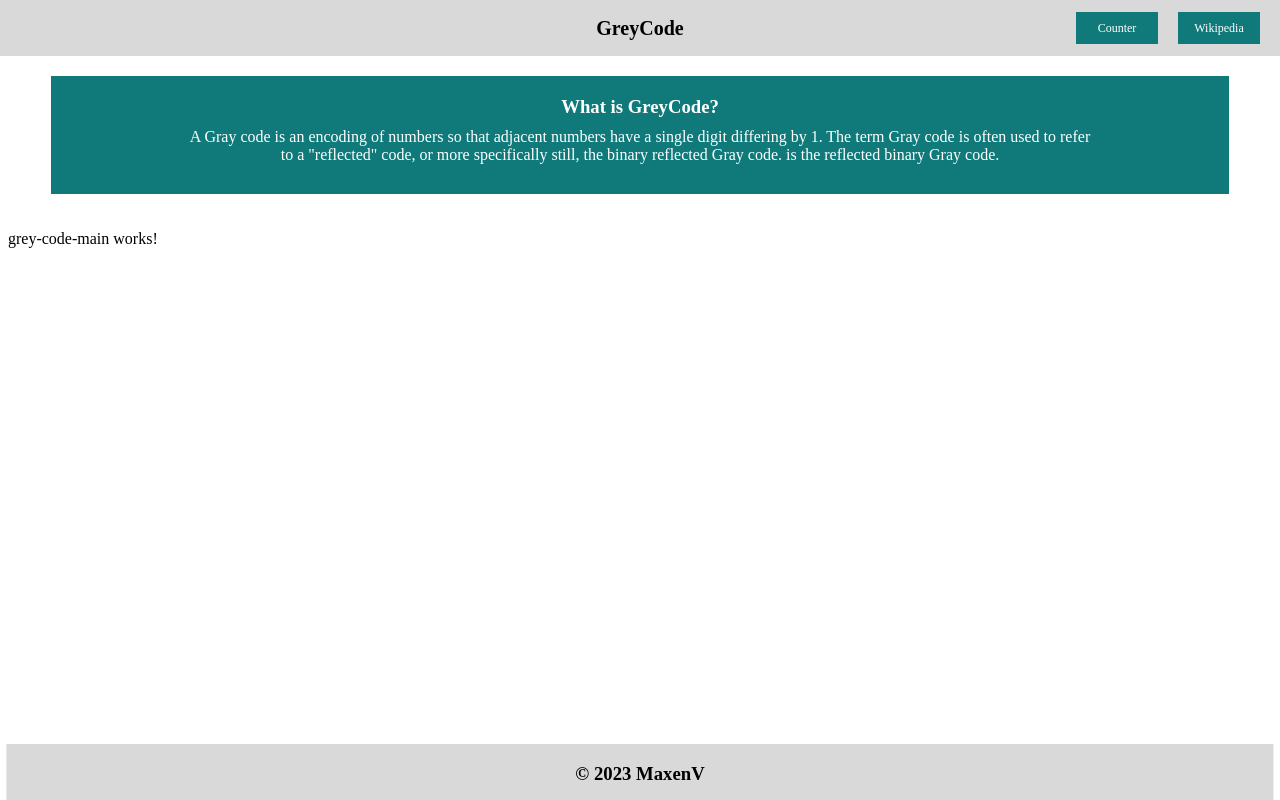
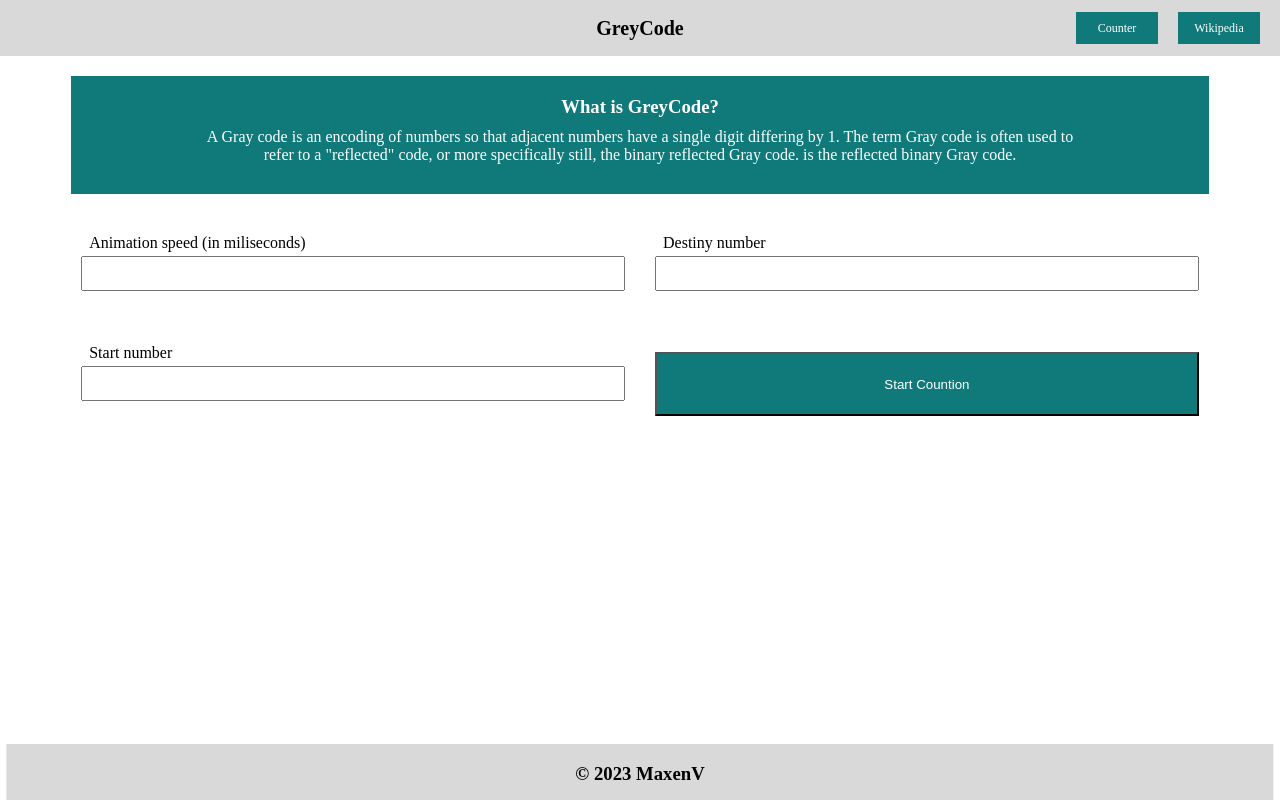
Before and after one commit to MaxenV/grayCode, an Angular app: page / in a window 1280 px wide. Built offline with nearby package versions, Linux system fonts and the light colour scheme.

Commit message:
Add grey code main and controls
Style controls

```diff
--- a/src/app/app.module.ts
+++ b/src/app/app.module.ts
@@ -8,6 +8,7 @@ import { NavigationComponent } from './components/header/navigation/navigation.c
 import { ShortAboutComponent } from './components/short-about/short-about.component';
 import { GreyCodeMainComponent } from './components/grey-code-main/grey-code-main.component';
 import { FooterComponent } from './components/footer/footer.component';
+import { GreyControlsComponent } from './components/grey-code-main/grey-controls/grey-controls.component';
 
 @NgModule({
   declarations: [
@@ -16,7 +17,8 @@ import { FooterComponent } from './components/footer/footer.component';
     NavigationComponent,
     ShortAboutComponent,
     GreyCodeMainComponent,
-    FooterComponent
+    FooterComponent,
+    GreyControlsComponent,
   ],
   imports: [
     BrowserModule,
--- a/src/app/components/grey-code-main/grey-code-main.component.html
+++ b/src/app/components/grey-code-main/grey-code-main.component.html
@@ -1 +1 @@
-<p>grey-code-main works!</p>
+<app-grey-controls></app-grey-controls>
--- a/src/app/components/grey-code-main/grey-code-main.component.scss
+++ b/src/app/components/grey-code-main/grey-code-main.component.scss
@@ -0,0 +1,7 @@
+app-grey-controls {
+    width: 90%;
+    padding: 20px 10px;
+    display: block;
+    margin-left: auto;
+    margin-right: auto;
+}
--- /dev/null
+++ b/src/app/components/grey-code-main/grey-controls/grey-controls.component.html
@@ -0,0 +1,30 @@
+<form>
+    <div class="form-group">
+        <label form="animationSpeed">
+            Animation speed (in miliseconds)
+        </label>
+        <input
+            type="text"
+            formArrayName="animationSpeed"
+        >
+    </div>
+    <div class="form-group">
+        <label form="destinyNumber">
+            Destiny number
+        </label>
+        <input
+            type="text"
+            formArrayName="destinyNumber"
+        >
+    </div>
+    <div class="form-group">
+        <label form="startNumber">
+            Start number
+        </label>
+        <input
+            type="text"
+            formArrayName="startNumber"
+        >
+    </div>
+    <button type="submit">Start Countion</button>
+</form>
--- /dev/null
+++ b/src/app/components/grey-code-main/grey-controls/grey-controls.component.scss
@@ -0,0 +1,52 @@
+form {
+    display: grid;
+    justify-items: space-between;
+    align-items: center;
+    grid-template-columns: repeat(4, 1fr);
+    gap: 30px;
+    height: 80px;
+
+    .form-group {
+        height: 80px;
+
+        label {
+            display: block;
+            margin: 0 8px 4px 8px;
+        }
+
+        input {
+            width: 100%;
+            height: 35px;
+            padding: 10px;
+        }
+    }
+
+    button {
+        height: 80%;
+        color: white;
+        background-color: var(--ocean-green);
+    }
+}
+
+@media (max-width:1300px) {
+    form {
+        grid-template-columns: repeat(2, 1fr);
+    }
+
+}
+
+@media (max-width: 560px) {
+    form {
+        grid-template-columns: 1fr;
+
+
+
+        button {
+            color: white;
+            background-color: var(--ocean-green);
+            height: 50px;
+            width: 100%;
+        }
+    }
+
+}
--- a/src/styles.scss
+++ b/src/styles.scss
@@ -3,3 +3,7 @@
     --ocean-green: #107A7A;
     --main-grey: #D9D9D9;
 }
+
+* {
+    box-sizing: border-box;
+}
```
Also changed, not shown: src/app/components/grey-code-main/grey-controls/grey-controls.component.ts (added, +10 -0 lines), 1 other file (tests, documents, lock files or other folders).
